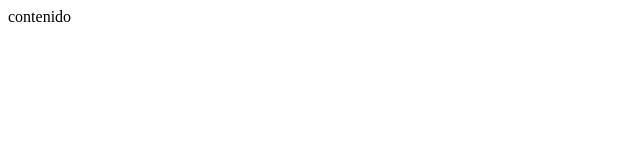
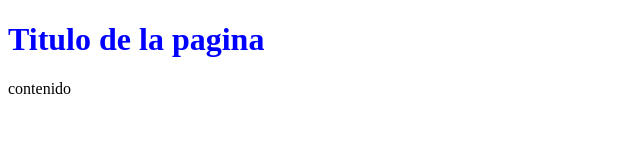
Before and after one commit to JulianMi12/ProyectoGit, a plain HTML site: page Index.html in a window 1280 px wide. Shown: the whole page, without its empty margins (0-640 px from the left). Drawn offline with Linux system fonts and the light colour scheme.

Commit message:
Se agrego header con titulo h1 en el body y estilo de color azul a este titulo

```diff
--- a/Index.html
+++ b/Index.html
@@ -6,10 +6,22 @@
     <meta http-equiv="X-UA-Compatible" content="IE=edge">
     <meta name="viewport" content="width=device-width, initial-scale=1.0">
     <title>Index</title>
+
+    <style>
+        h1 {
+            color: blue;
+        }
+    </style>
+
 </head>
 
 <body>
+    <header>
+        <h1>Titulo de la pagina</h1>
+    </header>
+
     contenido
+
 </body>
 
 </html>
```
